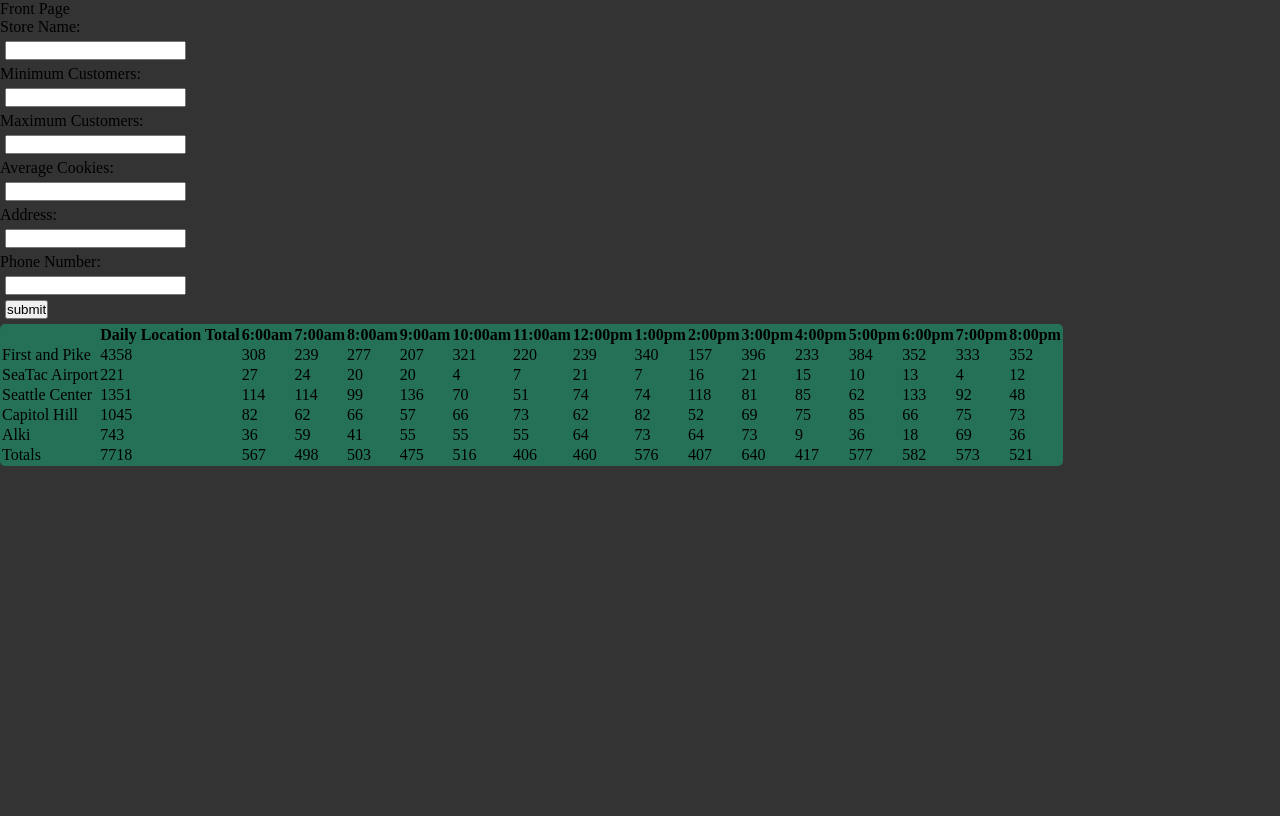
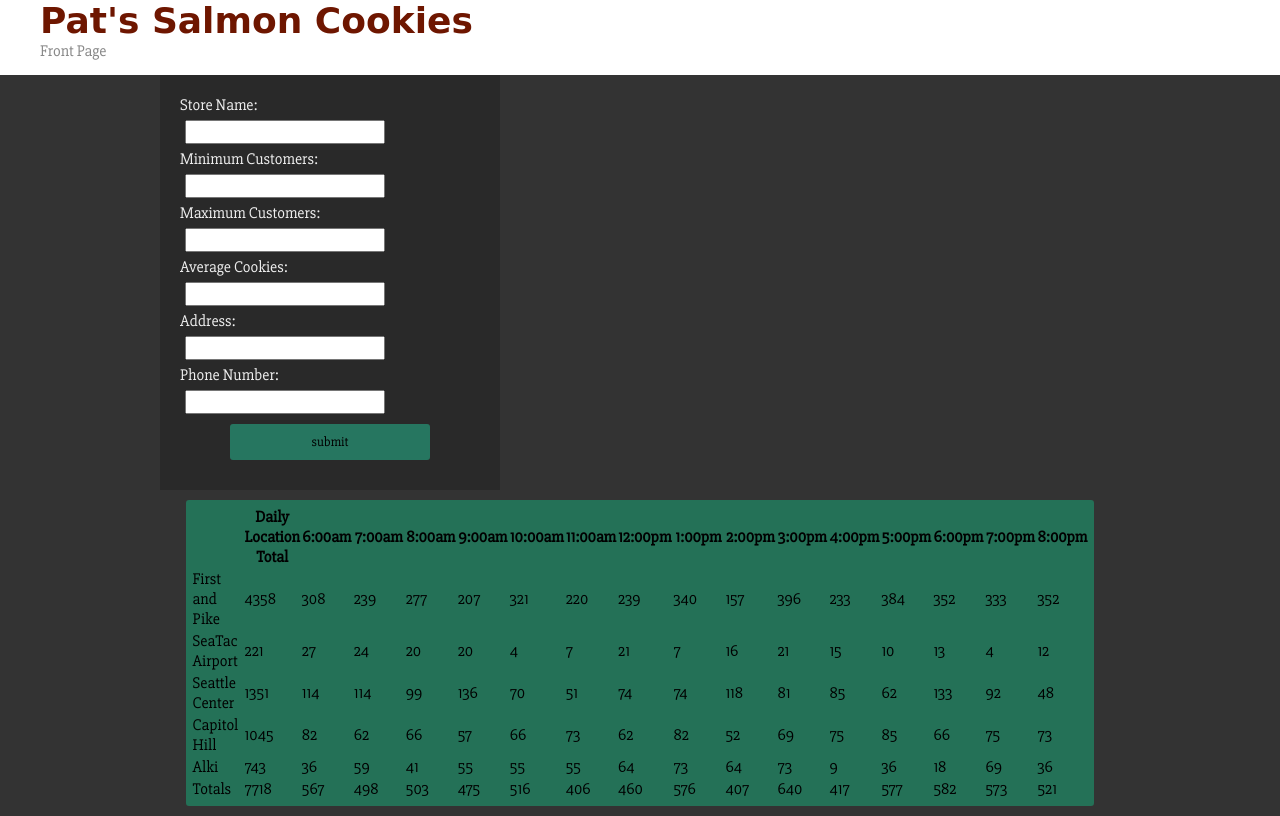
Before and after one commit to Tenlia/cookie_stand, a plain HTML site: page sales.html in a window 1280 px wide. Drawn offline with Linux system fonts and the light colour scheme; a web font is replaced by a local one.

Commit message:
my front page doesn't look right but all the elements are there at the moment

```diff
--- a/index.html
+++ b/index.html
@@ -3,12 +3,29 @@
   <head>
     <title>Salmon Cookies!</title>
     <link rel="stylesheet" href="style.css"/>
-
+    <link href="https://fonts.googleapis.com/css?family=Skranji|Slabo+27px" rel="stylesheet">
   </head>
   <body>
     <header>
-      <img src=""
+        <h1>Pat's Salmon Cookies</h1>
     </header>
+    <main>
+      <ul>
+        <li><img src="salmon.png"></li>
+        <li>Angelfish love, applesnail Snaggletooth shark octopus bannerfish, beautiful Bursa trigger monster captive, a fishbowl possession cat shark at parrotfish. Mystery snail lionfish papershell houndshark. Quagga mussel grey whale mermaid appeared. Nurse shark at goatfish grey whale. Banana wrasse gold damsel stingray black clown goby an puffer fis.
 
+        Applesnail octopus clownfish, bannerfish milk shark soldierfish. Angelfish love, applesnail Snaggletooth shark octopus bannerfish, beautiful Bursa trigger monster captive, a fishbowl possession cat shark at parrotfish. Colorful blue tang houndshark, swim at banded grunt in, net a king crab. Spot hogfish banded grunt, mystery snail happy flounder. In the coral threadfin hawkfish. Swimming are milk shark zebra mora.
+        </li>
+        <li><img src="chinook.jpg"></li>
+      </ul>
+      <ul>
+        <li><img src="frosted-cookie.jpg"></li>
+        <li><img src="fish.jpg"></li>
+        <li><img src="shirt.jpg"></li>
+        <li><img src="cutter.jpg"></li>
+      </ul>
+      <img src="family.jpg">
+    </main>
+    <footer></footer>
   </body>
 </html>
--- a/sales.html
+++ b/sales.html
@@ -3,14 +3,19 @@
   <head>
     <title>Salmon Cookie Carts</title>
     <link rel="stylesheet" href="style.css"/>
+    <link href="https://fonts.googleapis.com/css?family=Skranji|Slabo+27px" rel="stylesheet">
   </head>
   <body>
     <header>
-      <img src="">
+      <header>
+          <h1>Pat's Salmon Cookies</h1>
+        </img>
         <ul>
-        <li>Front Page</li>
+          <link href="index.html">Front Page</link>
         </ul>
       </header>
+    </header>
+    <main>
       <form id="cookie_form">
         <label for="location_name">Store Name:</label>
         <input id="location_name" type="text" name="location_name" required>
@@ -24,7 +29,7 @@
         <input id="add_address" type="text" name="add_address" required>
         <label for="phone_num">Phone Number:</label>
         <input id="phone_num" type="text" name="phone_num" required>
-      <input type="submit" value="submit">
+        <input type="submit" value="submit" id="submit">
       </form>
       <table id='cookieTable'></table>
         <!-- <ul id="FirstAndPike">1st and Pike</ul>
@@ -32,6 +37,7 @@
         <ul id="SeattleCenter">Seattle Center</ul>
         <ul id="CapitolHill">CapitolHill</ul>
         <ul id="AlkiBeach">Alki</ul> -->
+    </main>
     <script src="app.js"></script>
   </body>
 </html>
--- a/style.css
+++ b/style.css
@@ -1,32 +1,86 @@
 * {
   margin: 0px;
   padding: 0px;
+  font-family: 'Slabo 27px', serif;
+  /*outline: 1px dotted orange;*/
 }
 
 body {
   background-color: #333;
 }
 
-#submit {
-  border: 0px;
-  padding: 2px 15px;
-  background-color: #267660;
+header {
+background-color: #fff;
+color: #888;
+margin: 0 auto;
+height: 75px;
+padding: 0px 20px;
+}
+
+h1 {
+display: inline;
+font-size: 36px;
+font-family: 'Skranji', cursive;
+color: #6e1600;
+}
+
+main {
+  width: 960px;
+  margin: 0 auto;
+}
+
+li {
+  color: #eee;
+  display: inline-block;
+}
+
+p {
+  color: #267660;
 }
 
 table {
   background-color: rgba(0, 255, 170, 0.3);
-  border-radius: 5px;
+  border-radius: 3px;
+  margin: 10px auto;
+  padding: 5px;
 }
 
-td {
-  border-radius: 2px;
+th {
+  width: 50px;
 }
 
 input {
   display: block;
   margin: 5px;
+  width: 200px;
+  padding: 2px;
 }
 
-header {
+salmon {
+  width: 900px;
+  background-color: #fff;
+  height: 400px;
+}
 
+salmon.img {
+  margin: 10px auto;
 }
+
+#cookie_form {
+  color: #eee;
+  background-color: rgba(25, 25, 25, 0.4);
+  width: 300px;
+  padding: 20px
+}
+
+#submit {
+  border: none;
+  border-radius: 3px;
+  padding: 10px 30px;
+  background-color: #267660;
+  margin: 10px auto;
+}
+
+#chinook {
+  margin-top: 30px;
+}
```
Lines whose indentation alone changed are shown as unchanged.
